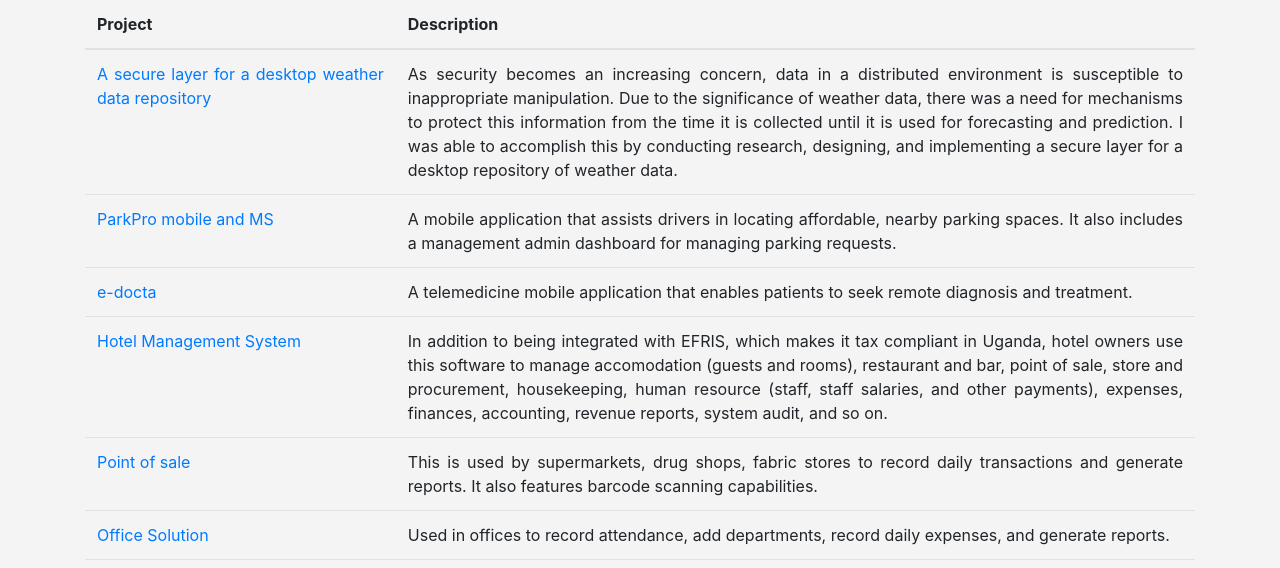
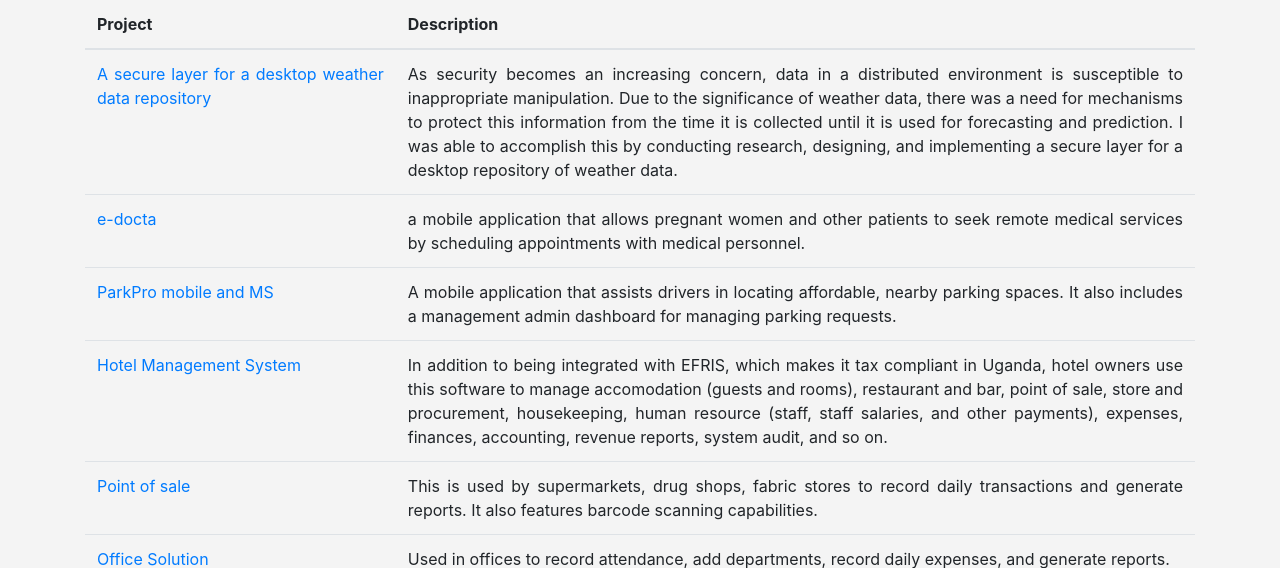
Before and after one commit to d-asingwire/dallingtonug, a PHP site: page / in a window 1280 px wide. Shown: the part 5244-5812 px from the top of the page. Run offline with PHP 8.4, Linux system fonts and the light colour scheme.

Commit message:
changed information about research and achievements

```diff
--- a/index.php
+++ b/index.php
@@ -586,15 +586,15 @@
                         </tr>
 
                         <tr>
+                            <td><a href="https://github.com/DallingtonAsin/e-health-mobile.git" target="_blank">e-docta</a></td>
+                            <td>a mobile application that allows pregnant women and other patients to seek remote medical services by scheduling appointments with medical personnel.</td>
+                        </tr>
+
+                        <tr>
                             <td><a href="https://dashboard.parkproug.com/" target="_blank">ParkPro mobile and MS</a></td>
                             <td>A mobile application that assists drivers in locating affordable, nearby parking spaces. It also includes a management admin dashboard for managing parking requests.</td>
                         </tr>
 
-                        <tr>
-                            <td><a href="https://github.com/DallingtonAsin/e-health-mobile.git" target="_blank">e-docta</a></td>
-                            <td>A telemedicine mobile application that enables patients to seek remote diagnosis and
-                                treatment.</td>
-                        </tr>
 
                         <tr>
                             <td><a href="https://hotel.pivosoftltd.com/" target="_blank"> Hotel Management System</a></td>
```
